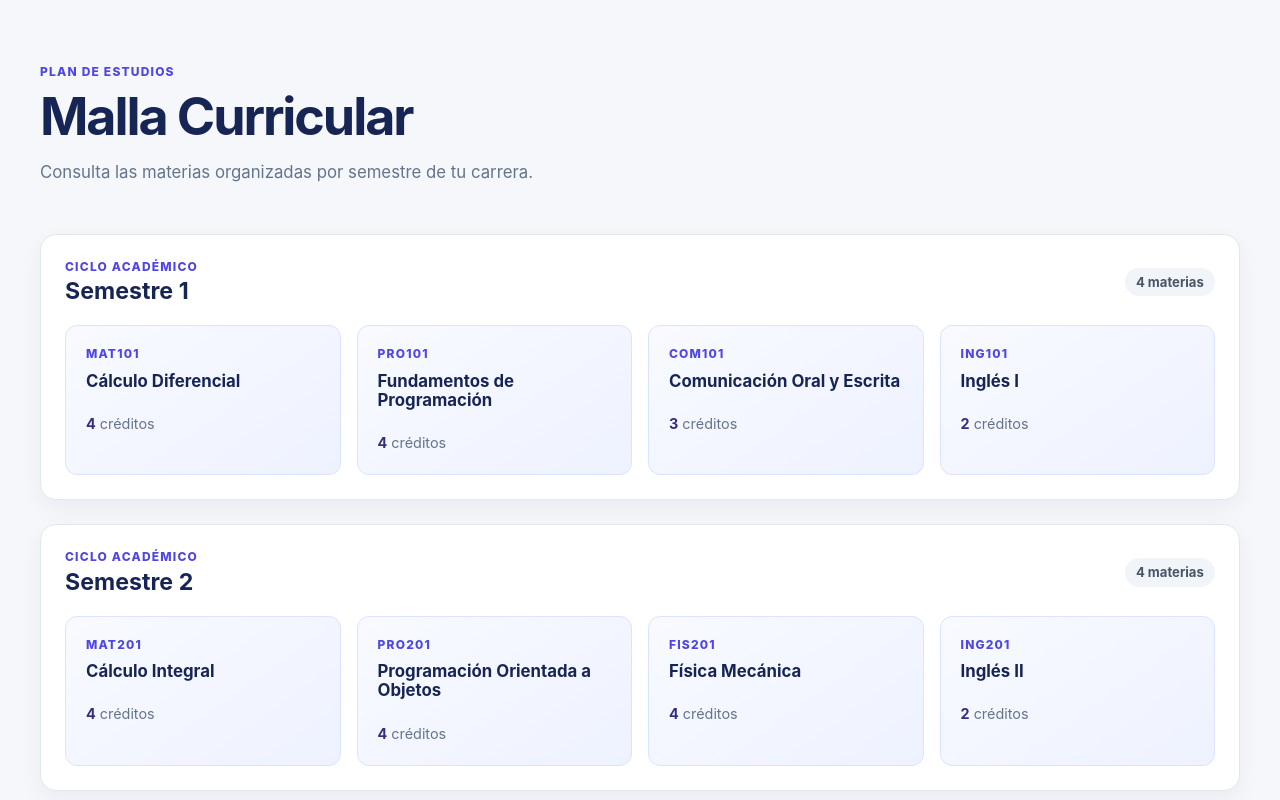
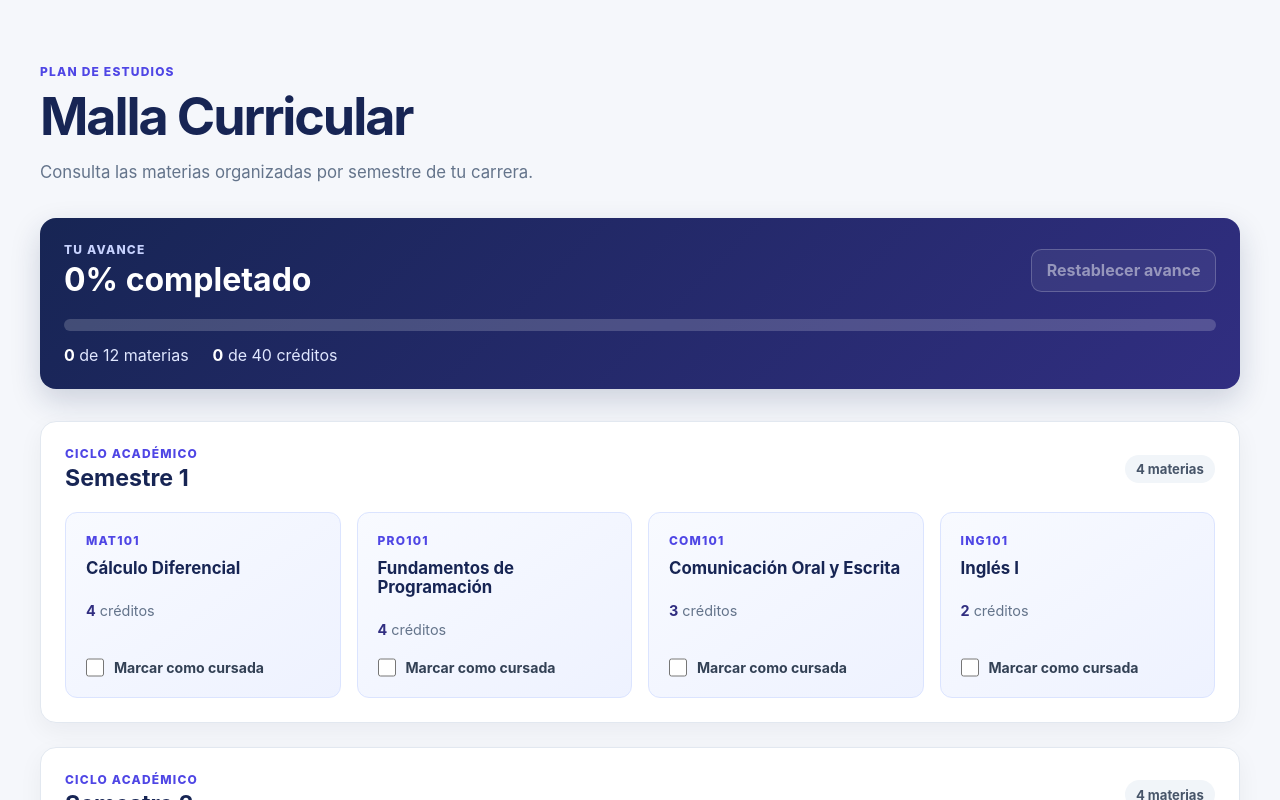
Before and after one commit to pablovirtual/Prototipo-visualizador-de-avance, a Vue app: page / in a window 1280 px wide. Shown: the top 800 px of the page. Built offline with nearby package versions, Linux system fonts and the light colour scheme.

Commit message:
Sprint 2 HU-03 ,HU -04 , HU-05

```diff
--- a/src/App.vue
+++ b/src/App.vue
@@ -1,9 +1,30 @@
 <script setup>
-import { computed, ref } from 'vue'
+import { computed, ref, watch } from 'vue'
 import SemesterGroup from './components/SemesterGroup.vue'
 import planEstudios from './data/plan_estudios.json'
 
+const STORAGE_KEY = 'avanceCurricular.materiasCursadas'
 const materias = ref(planEstudios)
+const idsMateriasValidas = new Set(planEstudios.map((materia) => materia.id))
+
+function cargarMateriasCursadas() {
+  try {
+    const datosGuardados = JSON.parse(localStorage.getItem(STORAGE_KEY) ?? '[]')
+
+    if (!Array.isArray(datosGuardados)) {
+      return []
+    }
+
+    return [...new Set(datosGuardados)].filter(
+      (id) => typeof id === 'string' && idsMateriasValidas.has(id),
+    )
+  } catch {
+    return []
+  }
+}
+
+const materiasCursadas = ref(cargarMateriasCursadas())
+const idsMateriasCursadas = computed(() => new Set(materiasCursadas.value))
 
 const materiasPorSemestre = computed(() => {
   const grupos = materias.value.reduce((resultado, materia) => {
@@ -22,6 +43,53 @@ const materiasPorSemestre = computed(() => {
       materias: materiasDelSemestre,
     }))
 })
+
+const totalCreditos = computed(() =>
+  materias.value.reduce((total, materia) => total + materia.creditos, 0),
+)
+
+const creditosCompletados = computed(() =>
+  materias.value.reduce(
+    (total, materia) =>
+      total + (idsMateriasCursadas.value.has(materia.id) ? materia.creditos : 0),
+    0,
+  ),
+)
+
+const porcentajeAvance = computed(() => {
+  if (materias.value.length === 0) {
+    return 0
+  }
+
+  return Math.round((materiasCursadas.value.length / materias.value.length) * 100)
+})
+
+watch(materiasCursadas, (ids) => {
+  try {
+    localStorage.setItem(STORAGE_KEY, JSON.stringify(ids))
+  } catch {
+    // El avance sigue disponible durante la sesión si el navegador bloquea localStorage.
+  }
+})
+
+function alternarMateriaCursada(idMateria) {
+  if (!idsMateriasValidas.has(idMateria)) {
+    return
+  }
+
+  materiasCursadas.value = idsMateriasCursadas.value.has(idMateria)
+    ? materiasCursadas.value.filter((id) => id !== idMateria)
+    : [...materiasCursadas.value, idMateria]
+}
+
+function restablecerAvance() {
+  if (
+    materiasCursadas.value.length > 0 &&
+    window.confirm('¿Quieres eliminar todo el avance guardado?')
+  ) {
+    materiasCursadas.value = []
+  }
+}
 </script>
 
 <template>
@@ -34,12 +102,47 @@ const materiasPorSemestre = computed(() => {
       </p>
     </header>
 
+    <section class="progress-panel" aria-labelledby="progress-title">
+      <div class="progress-summary">
+        <div>
+          <p class="progress-label">Tu avance</p>
+          <h2 id="progress-title">{{ porcentajeAvance }}% completado</h2>
+        </div>
+        <button
+          class="reset-button"
+          type="button"
+          :disabled="materiasCursadas.length === 0"
+          @click="restablecerAvance"
+        >
+          Restablecer avance
+        </button>
+      </div>
+
+      <div
+        class="progress-track"
+        role="progressbar"
+        aria-label="Progreso de materias cursadas"
+        aria-valuemin="0"
+        aria-valuemax="100"
+        :aria-valuenow="porcentajeAvance"
+      >
+        <span class="progress-fill" :style="{ width: `${porcentajeAvance}%` }"></span>
+      </div>
+
+      <div class="progress-details" aria-live="polite">
+        <p><strong>{{ materiasCursadas.length }}</strong> de {{ materias.length }} materias</p>
+        <p><strong>{{ creditosCompletados }}</strong> de {{ totalCreditos }} créditos</p>
+      </div>
+    </section>
+
     <section class="semester-list" aria-label="Materias por semestre">
       <SemesterGroup
         v-for="grupo in materiasPorSemestre"
         :key="grupo.semestre"
         :semestre="grupo.semestre"
         :materias="grupo.materias"
+        :materias-cursadas="idsMateriasCursadas"
+        @toggle-cursada="alternarMateriaCursada"
       />
     </section>
   </main>
--- a/src/assets/style.css
+++ b/src/assets/style.css
@@ -31,7 +31,7 @@ select {
 
 .page-header {
   max-width: 640px;
-  margin-bottom: 3rem;
+  margin-bottom: 2rem;
 }
 
 .eyebrow,
@@ -70,6 +70,88 @@ h1 {
   color: #64748b;
   font-size: 1.05rem;
   line-height: 1.6;
+}
+
+.progress-panel {
+  margin-bottom: 2rem;
+  padding: 1.5rem;
+  color: #ffffff;
+  background: linear-gradient(135deg, #172554, #312e81);
+  border-radius: 1rem;
+  box-shadow: 0 12px 30px rgb(23 37 84 / 0.18);
+}
+
+.progress-summary {
+  display: flex;
+  align-items: center;
+  justify-content: space-between;
+  gap: 1rem;
+}
+
+.progress-label {
+  margin-bottom: 0.35rem;
+  color: #c7d2fe;
+  font-size: 0.75rem;
+  font-weight: 800;
+  letter-spacing: 0.1em;
+  text-transform: uppercase;
+}
+
+.progress-summary h2 {
+  margin: 0;
+  color: #ffffff;
+  font-size: clamp(1.4rem, 4vw, 2rem);
+}
+
+.reset-button {
+  padding: 0.65rem 0.9rem;
+  color: #ffffff;
+  background: rgb(255 255 255 / 0.12);
+  border: 1px solid rgb(255 255 255 / 0.45);
+  border-radius: 0.65rem;
+  cursor: pointer;
+  font-weight: 700;
+}
+
+.reset-button:hover:not(:disabled),
+.reset-button:focus-visible {
+  background: rgb(255 255 255 / 0.22);
+}
+
+.reset-button:disabled {
+  cursor: not-allowed;
+  opacity: 0.5;
+}
+
+.progress-track {
+  height: 0.75rem;
+  margin: 1.25rem 0 0.85rem;
+  overflow: hidden;
+  background: rgb(255 255 255 / 0.18);
+  border-radius: 999px;
+}
+
+.progress-fill {
+  display: block;
+  height: 100%;
+  background: #a5f3fc;
+  border-radius: inherit;
+  transition: width 180ms ease;
+}
+
+.progress-details {
+  display: flex;
+  flex-wrap: wrap;
+  gap: 0.5rem 1.5rem;
+}
+
+.progress-details p {
+  margin-bottom: 0;
+  color: #e0e7ff;
+}
+
+.progress-details strong {
+  color: #ffffff;
 }
 
 .semester-list {
@@ -115,11 +197,25 @@ h1 {
 }
 
 .subject-card {
+  display: flex;
+  flex-direction: column;
   min-height: 150px;
   padding: 1.25rem;
   background: linear-gradient(145deg, #f8faff, #eef2ff);
   border: 1px solid #dbe4ff;
   border-radius: 0.75rem;
+  transition: border-color 180ms ease, box-shadow 180ms ease, transform 180ms ease;
+}
+
+.subject-card--completed {
+  background: linear-gradient(145deg, #ecfdf5, #d1fae5);
+  border-color: #6ee7b7;
+  box-shadow: inset 0 0 0 1px rgb(5 150 105 / 0.08);
+}
+
+.subject-card--completed .subject-id,
+.subject-card--completed .credits strong {
+  color: #047857;
 }
 
 .subject-card h3 {
@@ -128,9 +224,33 @@ h1 {
 }
 
 .credits {
-  margin-bottom: 0;
+  margin-bottom: 1.25rem;
   color: #64748b;
   font-size: 0.9rem;
+}
+
+.completion-control {
+  display: flex;
+  align-items: center;
+  gap: 0.6rem;
+  margin-top: auto;
+  color: #334155;
+  cursor: pointer;
+  font-size: 0.88rem;
+  font-weight: 700;
+}
+
+.completion-control input {
+  width: 1.15rem;
+  height: 1.15rem;
+  margin: 0;
+  accent-color: #059669;
+  cursor: pointer;
+}
+
+.completion-control input:focus-visible {
+  outline: 3px solid rgb(79 70 229 / 0.3);
+  outline-offset: 2px;
 }
 
 .credits strong {
@@ -147,6 +267,19 @@ h1 {
     padding: 1.1rem;
   }
 
+  .progress-panel {
+    padding: 1.1rem;
+  }
+
+  .progress-summary {
+    align-items: flex-start;
+    flex-direction: column;
+  }
+
+  .reset-button {
+    width: 100%;
+  }
+
   .semester-heading {
     align-items: flex-start;
   }
--- a/src/components/SemesterGroup.vue
+++ b/src/components/SemesterGroup.vue
@@ -10,7 +10,17 @@ defineProps({
     type: Array,
     required: true,
   },
+  materiasCursadas: {
+    type: Set,
+    required: true,
+  },
 })
+
+const emit = defineEmits(['toggle-cursada'])
+
+function alternarMateria(idMateria) {
+  emit('toggle-cursada', idMateria)
+}
 </script>
 
 <template>
@@ -24,7 +34,13 @@ defineProps({
     </div>
 
     <div class="subject-grid">
-      <SubjectCard v-for="materia in materias" :key="materia.id" :materia="materia" />
+      <SubjectCard
+        v-for="materia in materias"
+        :key="materia.id"
+        :materia="materia"
+        :cursada="materiasCursadas.has(materia.id)"
+        @toggle-cursada="alternarMateria"
+      />
     </div>
   </section>
 </template>
--- a/src/components/SubjectCard.vue
+++ b/src/components/SubjectCard.vue
@@ -1,16 +1,31 @@
 <script setup>
-defineProps({
+const props = defineProps({
   materia: {
     type: Object,
     required: true,
   },
+  cursada: {
+    type: Boolean,
+    required: true,
+  },
 })
+
+const emit = defineEmits(['toggle-cursada'])
+
+function alternarEstado() {
+  emit('toggle-cursada', props.materia.id)
+}
 </script>
 
 <template>
-  <article class="subject-card">
+  <article class="subject-card" :class="{ 'subject-card--completed': cursada }">
     <p class="subject-id">{{ materia.id }}</p>
     <h3>{{ materia.nombre }}</h3>
     <p class="credits"><strong>{{ materia.creditos }}</strong> créditos</p>
+
+    <label class="completion-control">
+      <input type="checkbox" :checked="cursada" @change="alternarEstado" />
+      <span>{{ cursada ? 'Materia cursada' : 'Marcar como cursada' }}</span>
+    </label>
   </article>
 </template>
```
Also changed, not shown: 6 other files (tests, documents, lock files or other folders).
